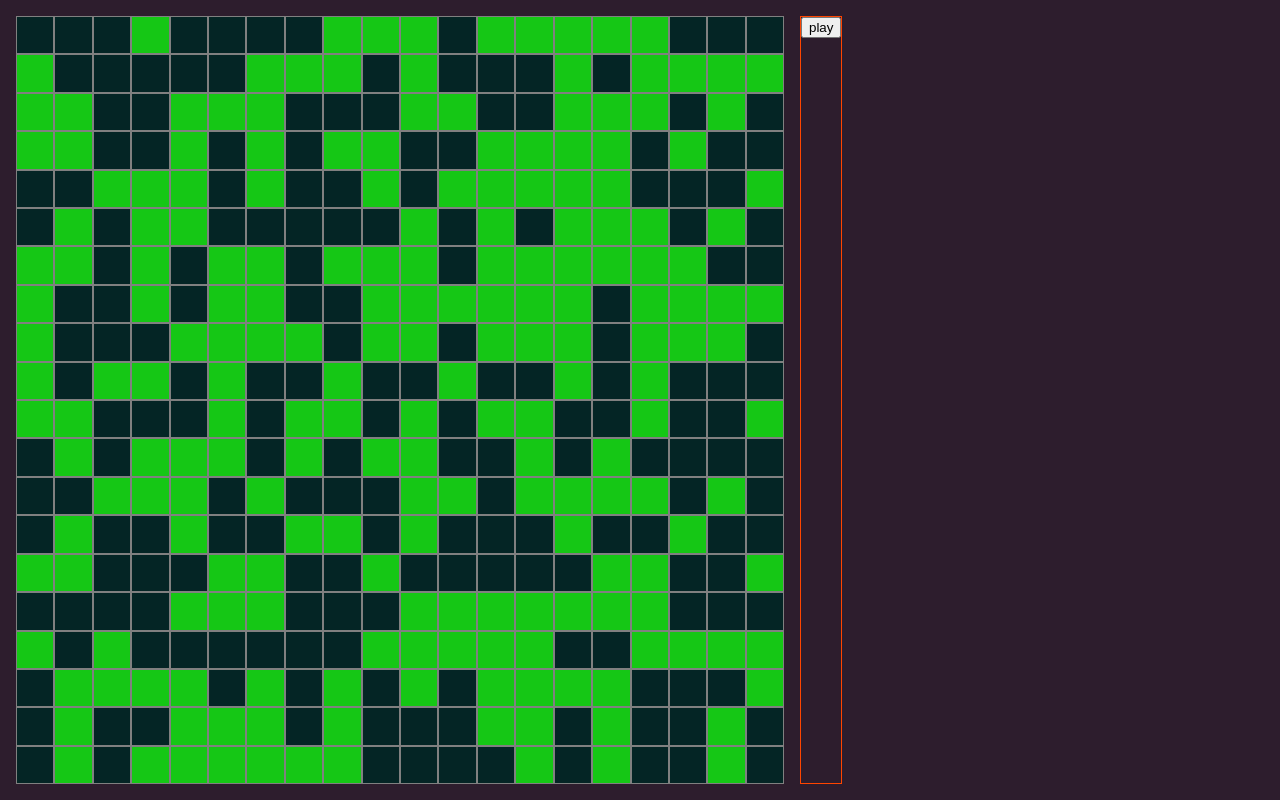
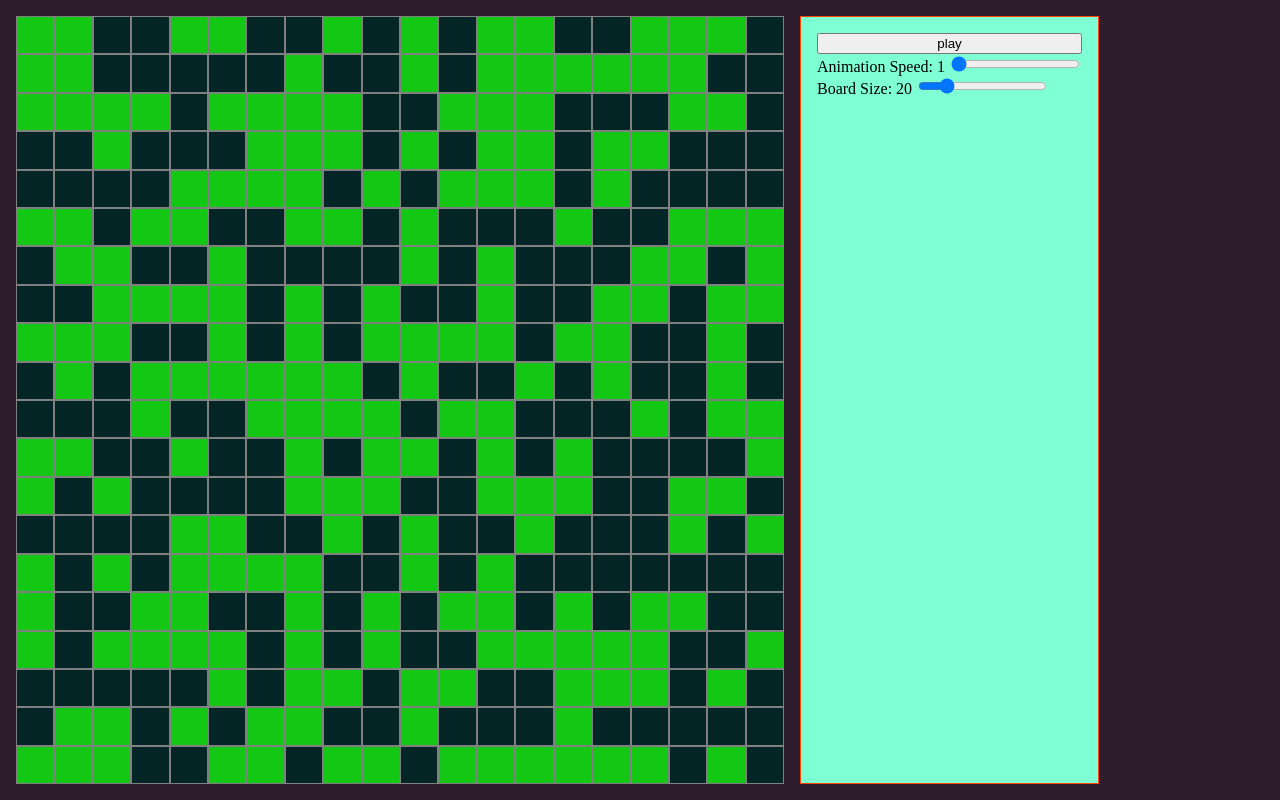
Before and after one commit to sadrda/game-of-life, a Svelte app: page / in a window 1280 px wide. Built offline with nearby package versions, Linux system fonts and the light colour scheme.

Commit message:
feat: add animation speed, board size

```diff
--- a/src/Board.svelte
+++ b/src/Board.svelte
@@ -1,18 +1,23 @@
 <script lang="ts">
-  import { playing } from "./store";
+  import { animationSpeed, playing, boardSize } from "./store";
 
-  const BOARD_SIZE = 20;
+  let board = getRandomizedBoard();
+  let intervalId = -1;
 
-  let board = getEmptyBoard();
-  for (let i = 0; i < board.length; i++) {
-    for (let j = 0; j < board[i].length; j++) {
-      board[i][j] = Math.random() > 0.5;
+  function getEmptyBoard(): boolean[][] {
+    let board = Array($boardSize);
+    for (let i = 0; i < board.length; i++) {
+      board[i] = Array($boardSize);
     }
+    return board;
   }
-  function getEmptyBoard() {
-    let board = Array(BOARD_SIZE);
+
+  function getRandomizedBoard(): boolean[][] {
+    const board = getEmptyBoard();
     for (let i = 0; i < board.length; i++) {
-      board[i] = Array(BOARD_SIZE);
+      for (let j = 0; j < board[i].length; j++) {
+        board[i][j] = Math.random() > 0.5;
+      }
     }
     return board;
   }
@@ -62,11 +67,15 @@
     return nextBoard;
   }
 
-  setInterval(() => {
-    if ($playing) {
-      board = getNextGenBoard(board);
-    }
-  }, 1000);
+  boardSize.subscribe(() => (board = getRandomizedBoard()));
+  $: {
+    clearInterval(intervalId);
+    intervalId = window.setInterval(() => {
+      if ($playing) {
+        board = getNextGenBoard(board);
+      }
+    }, 1000 / $animationSpeed);
+  }
 </script>
 
 <div id="board-container">
@@ -104,6 +113,7 @@
     height: 100%;
     width: 100%;
     border: 1px solid grey;
+    cursor: pointer;
   }
   .cell.lit {
     background-color: rgb(21, 199, 21);
--- a/src/Controls.svelte
+++ b/src/Controls.svelte
@@ -1,15 +1,39 @@
 <script lang="ts">
-  import { playing } from "./store";
+  import { playing, animationSpeed, boardSize } from "./store";
 </script>
 
 <div id="controls-container">
   <button on:click={() => ($playing = !$playing)}
     >{$playing ? "stop" : "play"}</button
   >
+  <div>
+    <label for="animation-speed">Animation Speed: {$animationSpeed}</label>
+    <input
+      id="animation-speed"
+      type="range"
+      min="1"
+      max="10"
+      bind:value={$animationSpeed}
+    />
+  </div>
+  <div>
+    <label for="board-size">Board Size: {$boardSize}</label>
+    <input
+      id="board-size"
+      type="range"
+      min="2"
+      max="100"
+      bind:value={$boardSize}
+    />
+  </div>
 </div>
 
 <style>
   #controls-container {
     border: 1px solid orangered;
+    background-color: aquamarine;
+    display: flex;
+    flex-direction: column;
+    padding: 1em;
   }
 </style>
--- a/src/store.ts
+++ b/src/store.ts
@@ -1,3 +1,5 @@
 import { writable } from "svelte/store";
 
 export const playing = writable(false);
+export const animationSpeed = writable(1);
+export const boardSize = writable(20);
```
